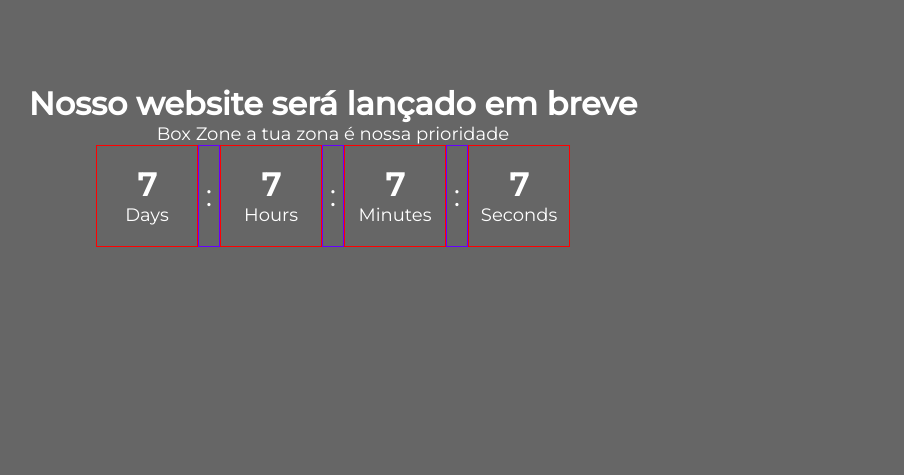
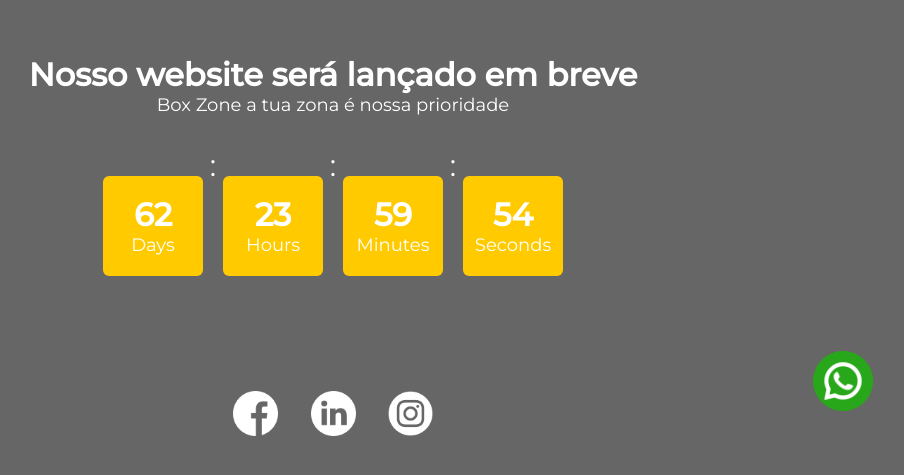
Before and after one commit to DarioPrazeres/boxZone, a plain HTML site: page index.html in a window 1280 px wide. Shown: the part 235-710 px from the top of the page, without its empty margins (307-1211 px from the left). Drawn offline with Linux system fonts and the light colour scheme.

Commit message:
update projects

```diff
--- a/index.html
+++ b/index.html
@@ -14,25 +14,40 @@
         <p>Box Zone a tua zona é nossa prioridade</p>
         <div class="deadline">
             <div class="day">
-                <h1>7</h1>
+                <h1 id="day">7</h1>
                 <p>Days</p>
             </div>
             <span class="point">:</span>
             <div class="hour">
-                <h1>7</h1>
+                <h1 id="hours">7</h1>
                 <p>Hours</p>
             </div>
             <span class="point">:</span>
             <div class="minutes">
-                <h1>7</h1>
+                <h1 id="minutes">7</h1>
                 <p>Minutes</p>
             </div>
             <span class="point">:</span>
             <div class="seconds">
-                <h1>7</h1>
+                <h1 id="seconds">7</h1>
                 <p>Seconds</p>
             </div>
         </div>
+        <div class="socialMedia">
+            <a href="https://www.facebook.com/profile.php?id=100091415508395">
+                <img src="./img/facebook.png" width="45px" alt="">
+            </a>
+            <a href="https://www.linkedin.com/company/box-zone/">
+                <img src="./img/linkedin.png" width="45px" alt="">
+            </a>
+            <a href="https://instagram.com/boxzone.co?igshid=YmMyMTA2M2Y=">
+                <img src="./img/instagram.png" width="45px" alt="">
+            </a>
+        </div>
+        <a href="https://wa.me/927046257" id="whatsApp">
+            <img src="./img/whatsapp.png" width="60px" alt="">
+        </a>
     </div>
+    <script src="index.js"></script>
 </body>
 </html>
--- /dev/null
+++ b/index.js
@@ -0,0 +1,48 @@
+const test = document.getElementById('test');
+const seconds = document.getElementById('seconds');
+const minutes = document.getElementById('minutes');
+const hours = document.getElementById('hours');
+const days = document.getElementById('day');
+
+var day = 62;
+var hour = 23;
+var minute = 59;
+var second = 59;
+days.innerText = day;
+hours.innerText = hour;
+minutes.innerText = minute;
+seconds.innerText = second;
+
+
+function setDeadline() {
+    second--;
+    if (second < 0) {
+        second = 59;
+        minute--;
+        if (minute < 0) {
+            minute = 59;
+            hour--;
+            if (hour < 0) {
+                hour = 23;
+                day--;
+                if (day < 0) {
+                    day = 62;
+                    hour = 23;
+                    minute = 59;
+                    second = 59;
+                }
+            }
+        }
+    }
+    if (day < 0) {
+        day = 62;
+        hour = 23;
+        minute = 3;
+        second = 19;
+    }
+    days.innerText = day;
+    hours.innerText = hour;
+    minutes.innerText = minute;
+    seconds.innerText = second;
+}
+setInterval(setDeadline, 1000);
--- a/style.css
+++ b/style.css
@@ -35,11 +35,14 @@
 .deadline div{
     width: 100px;
     height: 100px;
+    margin-top: 60px;
     display: flex;
     align-items: center;
     justify-content: center;
     flex-direction: column;
-    border: solid 1px red;
+    border-radius: 6px;
+    background-color: #ffcb00;
+    opacity: 1;
 }
 span.point{
     width: 20px;
@@ -48,5 +51,26 @@
     display: flex;
     align-items: center;
     justify-content: center;
-    border: solid 1px rgb(102, 0, 255);
 }
+/*Social media Style */
+.socialMedia{
+    width: 200px;
+    height: 100px;
+    display: flex;
+    align-items: center;
+    justify-content: center;
+    justify-content: space-between;
+    position: absolute;
+    bottom: 100px;
+}
+#whatsApp{
+    position: absolute;
+    bottom: 150px;
+    right: 100px;
+}
+.test{
+    border: none;
+    width: 150px;
+    height: 50px;
+    background-color: rgb(103, 103, 183);
+}
```
Also changed, not shown: img/facebook.png (added), img/instagram.png (added), img/linkedin.png (added), img/whatsapp.png (added).
